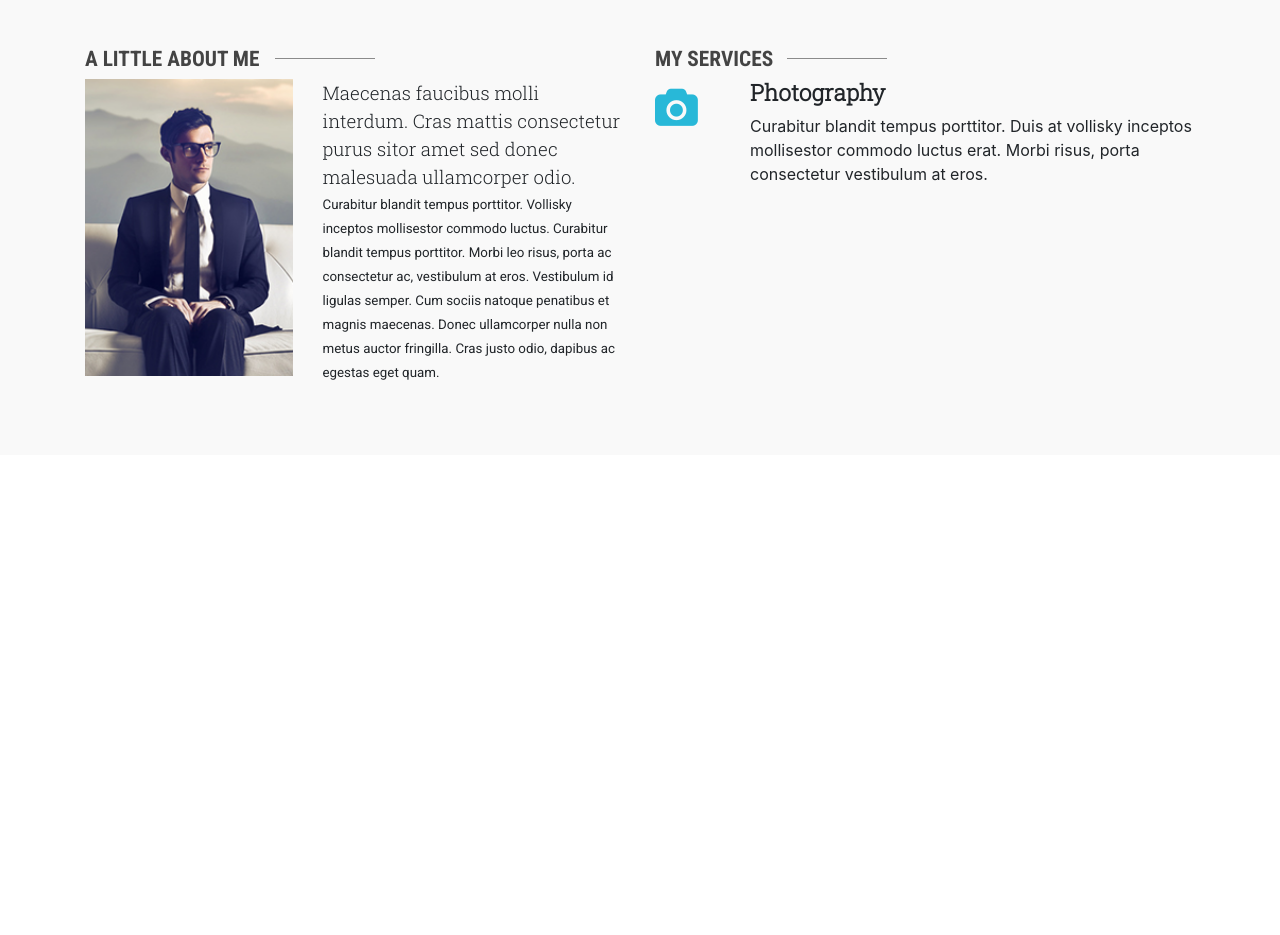
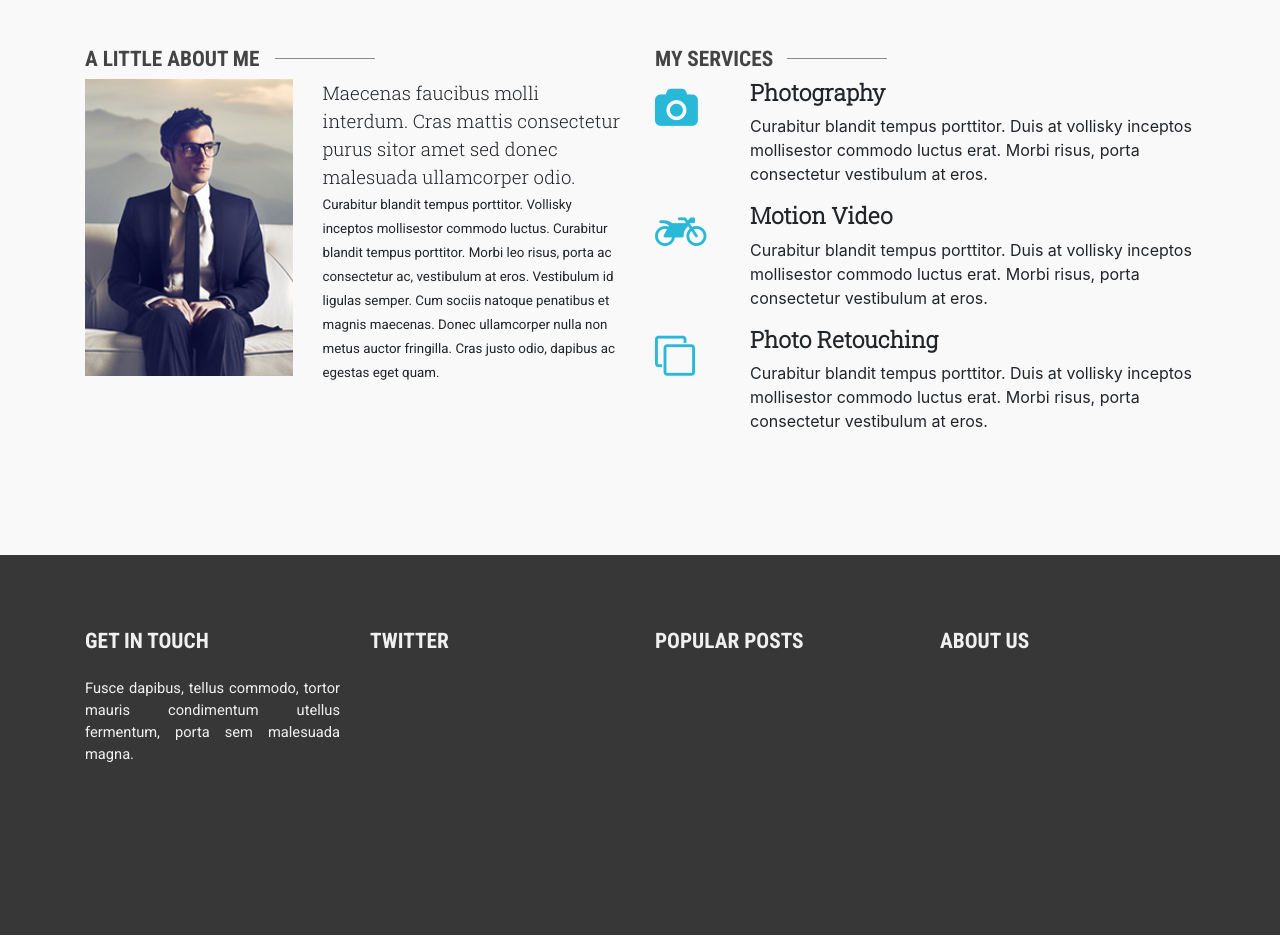
Before and after one commit to emaduddin678/Projec-4, a plain HTML site: page index.html in a window 1280 px wide. Shown: the part 2595-3530 px from the top of the page. Before the commit the page ends 3050 px from the top, so only its background shows below. Drawn offline with nearby package versions, Linux system fonts and the light colour scheme.

Commit message:
3rd push

```diff
--- a/index.html
+++ b/index.html
@@ -171,11 +171,48 @@
                                     </div>
                                 </div>
                             </div>
+                            <div class="col-12">
+                                <div class="row">
+                                    <div class="col-2"><i class="fa fa-motorcycle"></i></div>
+                                    <div class="col-10">
+                                        <h4>Motion Video</h4>
+                                        <p>Curabitur blandit tempus porttitor. Duis at vollisky inceptos mollisestor commodo luctus erat. Morbi  risus, porta consectetur vestibulum at eros.</p>
+                                    </div>
+                                </div>
+                            </div>
+                            <div class="col-12">
+                                <div class="row">
+                                    <div class="col-2"><i class="fa fa-clone"></i></div>
+                                    <div class="col-10">
+                                        <h4>Photo Retouching</h4>
+                                        <p>Curabitur blandit tempus porttitor. Duis at vollisky inceptos mollisestor commodo luctus erat. Morbi  risus, porta consectetur vestibulum at eros.</p>
+                                    </div>
+                                </div>
+                            </div>
                         </div>
                     </div>
                 </div>
             </div>
 
+        </div>
+    </section>
+    <section class="contact">
+        <div class="container">
+            <div class="row">
+                <div class="col-3">
+                    <span class="heading"> Get In Touch</span>
+                    <p class="para-1">Fusce dapibus, tellus commodo, tortor mauris condimentum utellus fermentum, porta sem malesuada magna. </p>
+                </div>
+                <div class="col-3">
+                    <span class="heading">twitter</span>
+                </div>
+                <div class="col-3">
+                    <span class="heading">popular posts</span>
+                </div>
+                <div class="col-3">
+                    <span class="heading">about us</span>
+                </div>
+            </div>
         </div>
     </section>
 
--- a/style.css
+++ b/style.css
@@ -185,7 +185,7 @@ header .lower-text .bottom{
 /* journal part star ? */
 .journal{
     width: 100%;
-    height: 1050px;
+    height: 1150px;
     background-color: #f9f9f9;
 }
 .journal .top-text{
@@ -300,3 +300,24 @@ header .lower-text .bottom{
     font-weight: bold;
     font-size: 17pt;
 }
+/* contact part star here  */
+.contact{
+    width: 100%;
+    height: 380px;
+    background-color: #373737;
+    padding-top: 70px;
+    color: #f0f0f0;
+}
+.contact .heading{
+    font-family: 'Roboto Condensed', sans-serif;
+    font-weight: bold;
+    font-size: 16pt;
+    text-transform: uppercase;
+
+}
+.contact .para-1{
+    font-family: 'Roboto', sans-serif;
+    font-size: 11pt;
+    margin-top: 20px;
+    text-align: justify;
+}
```
